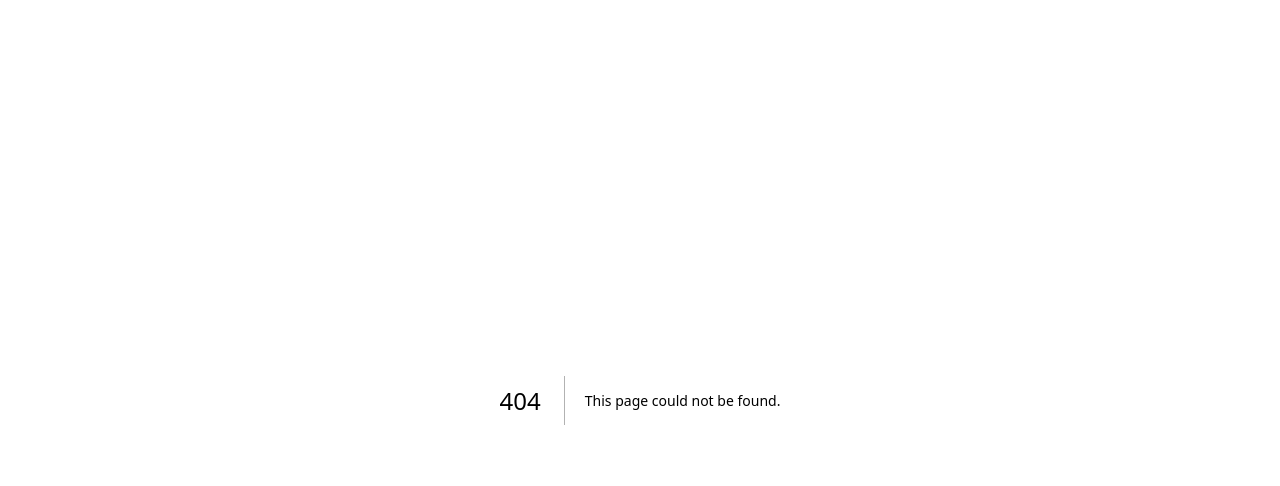
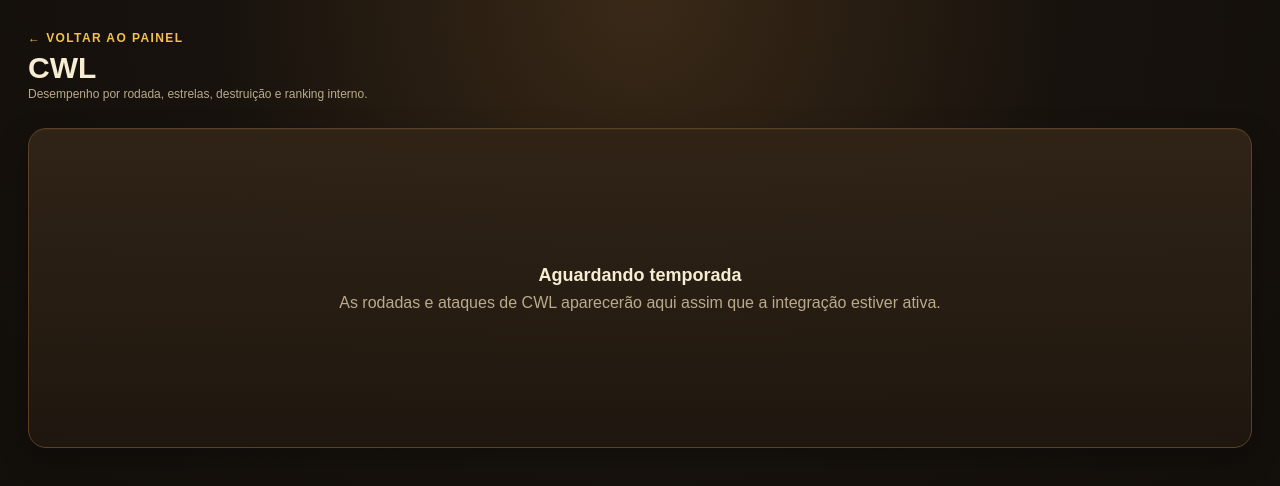
Before and after one commit to Naian1/clan-manager, a Next.js app: page /cwl in a window 1280 px wide. Before the commit this address had no page. Shown: the top 486 px of the page. Built offline with nearby package versions, Linux system fonts and the light colour scheme.

Commit message:
feat: add CWL page

```diff
--- /dev/null
+++ b/app/cwl/page.tsx
@@ -0,0 +1,5 @@
+import Link from 'next/link';
+
+export default function CwlPage() {
+  return <main className="main"><Link href="/" className="eyebrow">← Voltar ao painel</Link><div className="topbar"><div><h1 className="title">CWL</h1><div className="small">Desempenho por rodada, estrelas, destruição e ranking interno.</div></div></div><section className="card empty"><div><strong>Aguardando temporada</strong>As rodadas e ataques de CWL aparecerão aqui assim que a integração estiver ativa.</div></section></main>;
+}
```
